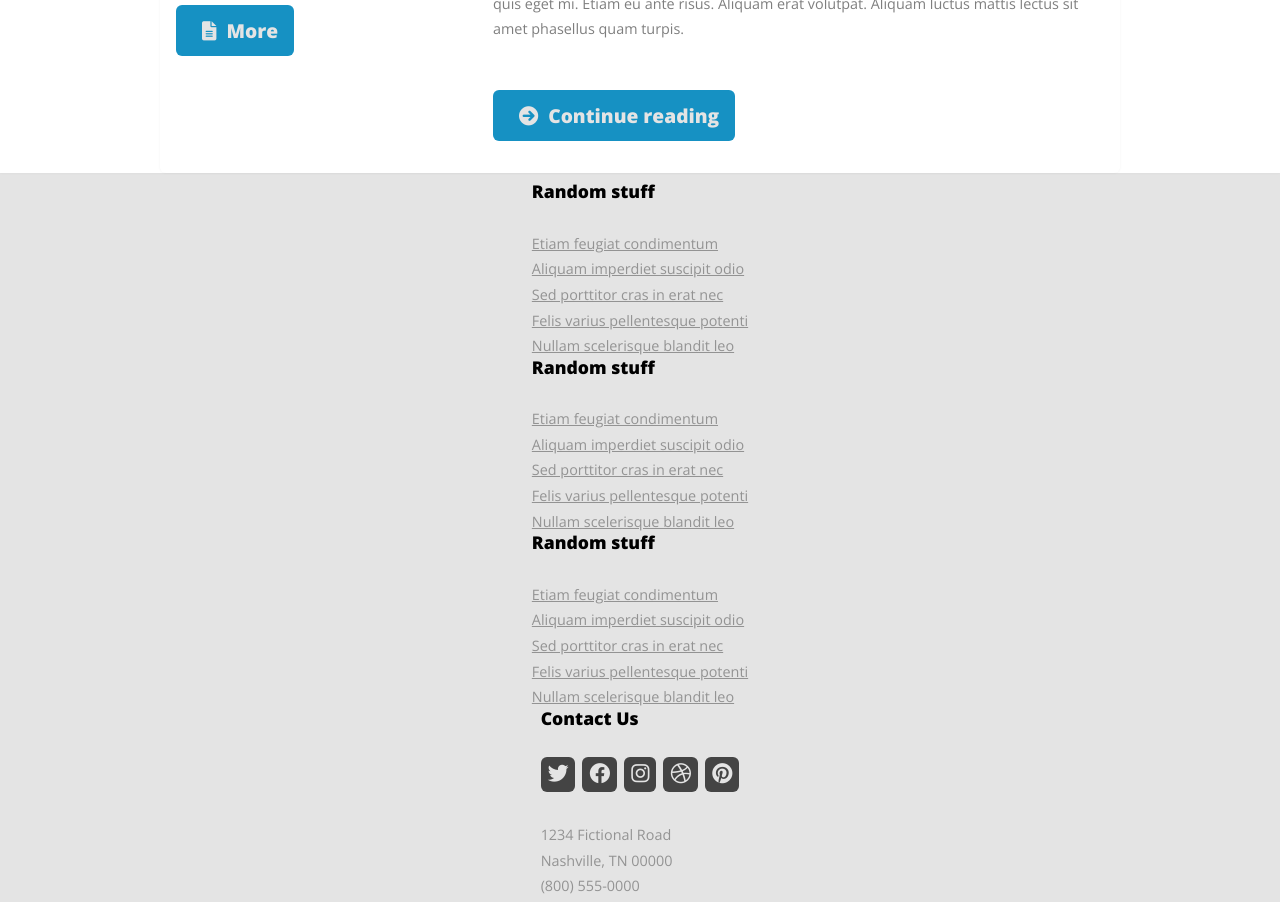
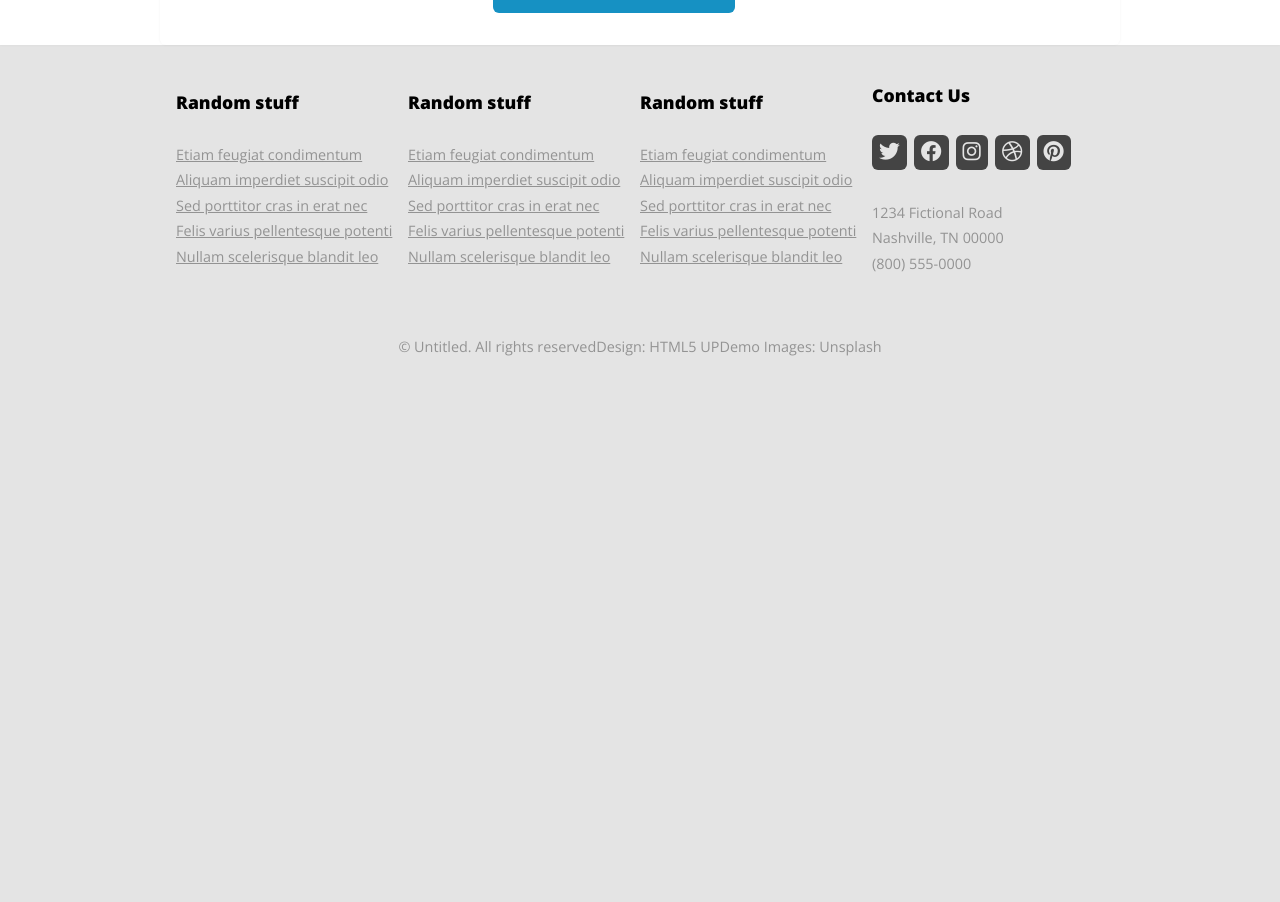
Before and after one commit to PrzemyslawMachola/Verti, a website: page index.html in a window 1280 px wide. Shown: the part 1332-2234 px from the top of the page. After the commit the page ends 1718 px from the top, so only its background shows below. Drawn offline with nearby package versions, Linux system fonts and the light colour scheme.

Commit message:
footer missed files

```diff
--- a/css/main.css
+++ b/css/main.css
@@ -327,6 +327,7 @@ body > header .container .menu-btn:checked ~ .menu-icon:not(.steps) .navicon:aft
   color: #E4E4E4;
   display: flex;
   justify-content: center;
+  margin: 0;
 }
 .title .container .buttons .button__icon {
   padding: 0 10px;
@@ -571,7 +572,7 @@ body > header .container .menu-btn:checked ~ .menu-icon:not(.steps) .navicon:aft
   box-shadow: rgba(0, 0, 0, 0.05) 0 0 3px 0;
   border-radius: 6px;
   background: none;
-  margin: 30px;
+  margin: 32px;
   box-shadow: none;
 }
 @media screen and (min-width: 768px) {
@@ -585,9 +586,38 @@ body > header .container .menu-btn:checked ~ .menu-icon:not(.steps) .navicon:aft
     margin: 10px auto;
   }
 }
-.foot__container .col-3 {
-  border-bottom: 1px solid grey;
-  padding: 30px 0;
+@media screen and (min-width: 768px) {
+  .foot__container {
+    flex-direction: row;
+    flex-wrap: wrap;
+    padding: 16px;
+  }
+}
+.foot__container .foot__box {
+  width: 100%;
+  margin: 16px 0;
+}
+@media screen and (min-width: 768px) {
+  .foot__container .foot__box {
+    width: 50%;
+  }
+}
+@media screen and (min-width: 992px) {
+  .foot__container .foot__box {
+    width: 25%;
+  }
+}
+.foot__container .line {
+  width: 100%;
+  height: 1px;
+  background: #444444;
+  opacity: 0.3;
+  margin: 0 auto;
+}
+@media screen and (min-width: 768px) {
+  .foot__container .line {
+    display: none;
+  }
 }
 .foot__title {
   display: block;
@@ -616,4 +646,36 @@ footer a, footer .copy, footer .address {
   opacity: 0.5;
   line-height: 1.6rem;
 }
+
+.copyright {
+  display: flex;
+  flex-direction: column;
+  align-items: center;
+  background: white;
+  margin: 1rem;
+  box-shadow: rgba(0, 0, 0, 0.05) 0 0 3px 0;
+  border-radius: 6px;
+  background: none;
+  margin: 32px;
+  box-shadow: none;
+  align-items: flex-start;
+}
+@media screen and (min-width: 768px) {
+  .copyright {
+    margin: 1rem 2rem;
+  }
+}
+@media screen and (min-width: 992px) {
+  .copyright {
+    width: 960px;
+    margin: 10px auto;
+  }
+}
+@media screen and (min-width: 768px) {
+  .copyright {
+    flex-direction: row;
+    padding: 16px;
+    justify-content: center;
+  }
+}
 /*# sourceMappingURL=main.css.map */
```
Also changed, not shown: 1 other file.
